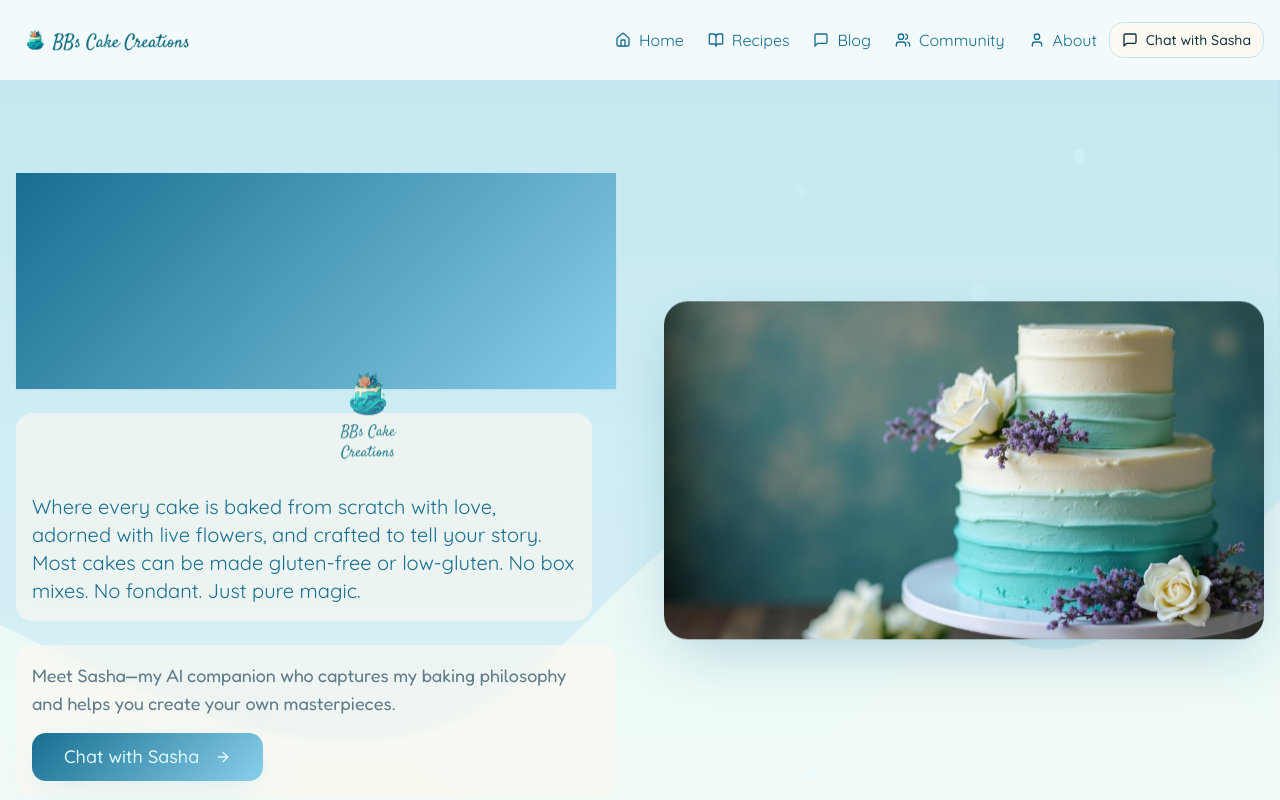
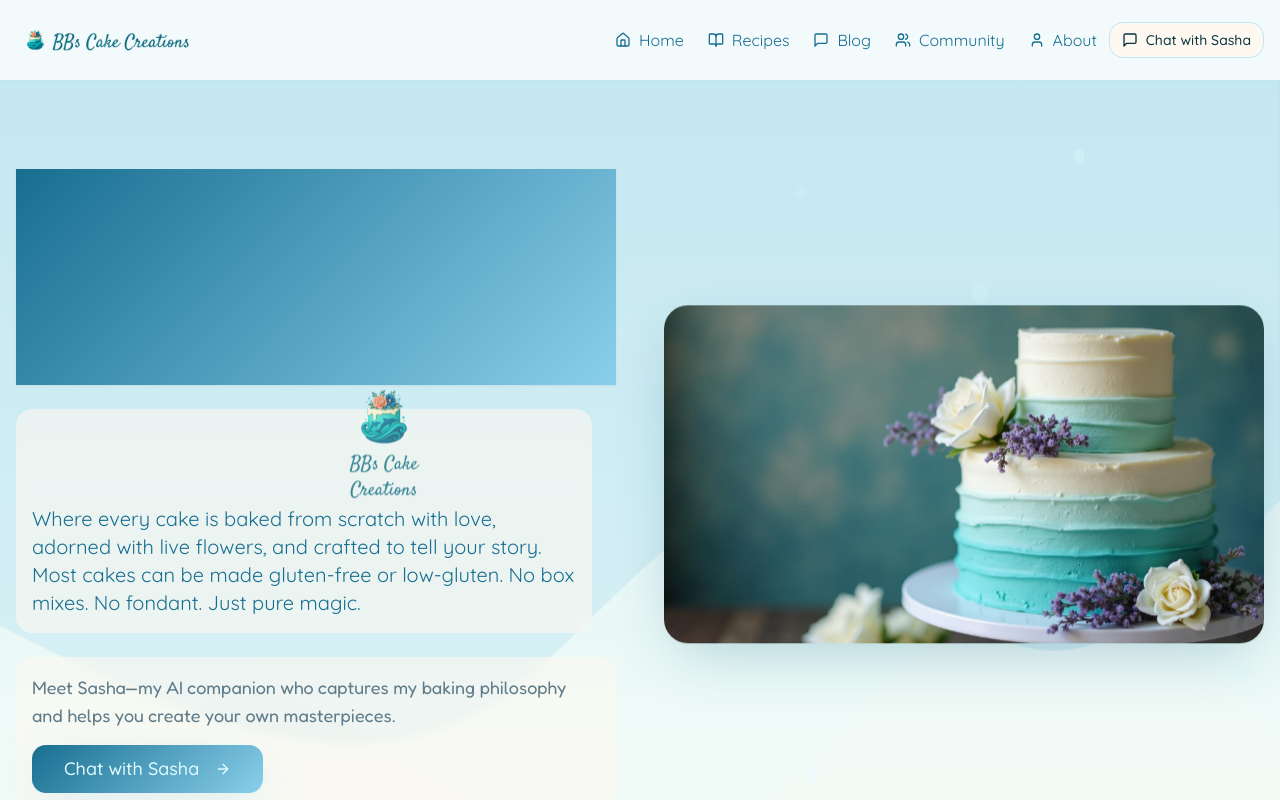
Before and after one commit to Band-Together-ai/bbscakecreations, a React (Vite) app: page / in a window 1280 px wide. Shown: the top 800 px of the page. Built offline with nearby package versions, Linux system fonts and the light colour scheme; no server answers; the database is empty; the HTML template or start-up script is replaced by a standard one.

Commit message:
Fix logo position and size

```diff
--- a/src/pages/Index.tsx
+++ b/src/pages/Index.tsx
@@ -135,9 +135,9 @@ const Index = () => {
                 <img
                   src={logoSquare}
                   alt="BB's Cake Creations Logo"
-                  className="absolute -top-12 left-1/2 -translate-x-1/2 w-28 h-28 md:w-32 md:h-32 opacity-80 animate-float z-10"
+                  className="absolute -top-8 left-1/2 -translate-x-1/2 w-36 h-36 md:w-40 md:h-40 opacity-80 animate-float z-10"
                 />
-                <p className="text-xl text-ocean-deep font-quicksand backdrop-blur-sm bg-background/60 p-4 pt-20 rounded-2xl">
+                <p className="text-xl text-ocean-deep font-quicksand backdrop-blur-sm bg-background/60 p-4 pt-24 rounded-2xl">
                   Where every cake is baked from scratch with love,
                   adorned with live flowers, and crafted to tell your story. Most cakes can be made
                   gluten-free or low-gluten. No box mixes. No fondant. Just pure magic.
```
